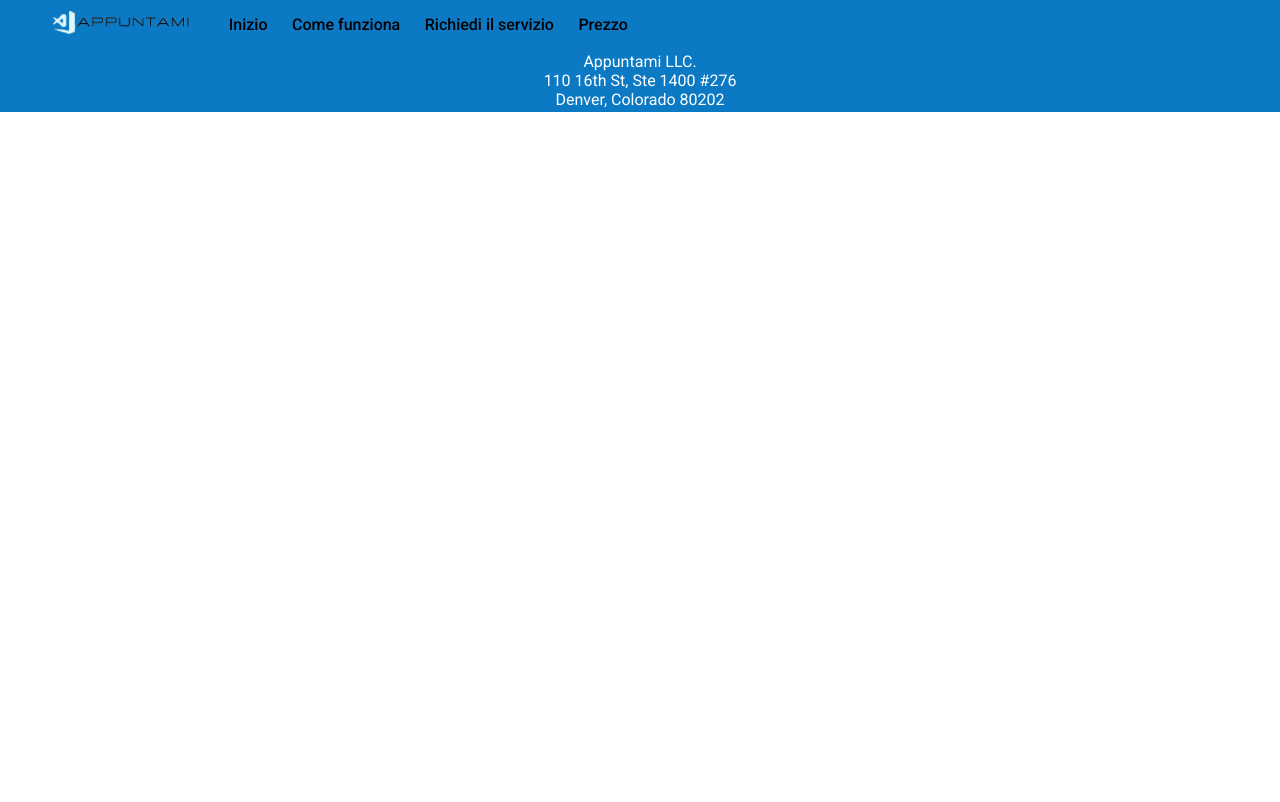
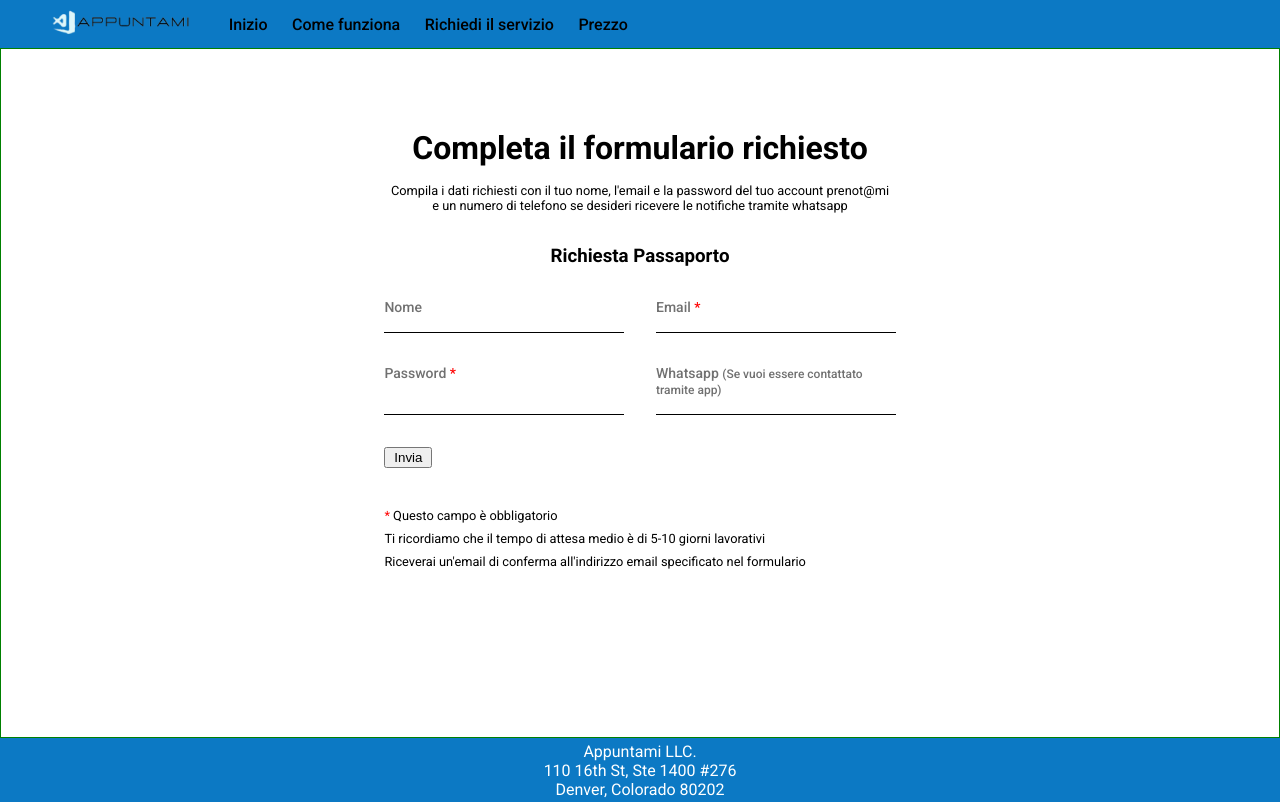
Before and after one commit to Germanilu/Prenotami, a React (Create React App) app: page /reserve-passport in a window 1280 px wide. Built offline with nearby package versions, Linux system fonts and the light colour scheme.

Commit message:
Feat: Complete both form

```diff
--- a/package.json
+++ b/package.json
@@ -7,6 +7,7 @@
     "@testing-library/jest-dom": "^5.16.5",
     "@testing-library/react": "^13.4.0",
     "@testing-library/user-event": "^13.5.0",
+    "axios": "^1.3.5",
     "react": "^18.2.0",
     "react-dom": "^18.2.0",
     "react-icons": "^4.8.0",
--- a/src/App.js
+++ b/src/App.js
@@ -4,7 +4,8 @@ import Header from './Components/Header/index.jsx';
 import Home from './Components/Home/Home.jsx';
 import ChooseService from './Components/ChooseService/';
 import Footer from '../src/Components/Footer/Footer.jsx';
-import Form from '../src/Components/Form/Form.jsx';
+import PassportForm from './Components/Form/PassportForm/Form.jsx';
+import CieForm from './Components/Form/CieForm/';
 import { BrowserRouter, Routes, Route } from 'react-router-dom';
 
 
@@ -17,7 +18,8 @@ function App() {
     <Header />
     <Routes>
       <Route path='/' element={<Home/>}/>
-      <Route path='/reserve' element={<Form/>}/>
+      <Route path='/reserve-passport' element={<PassportForm/>}/>
+      <Route path='/reserve-cie' element={<CieForm/>}/>
       <Route path='/choose-service' element={<ChooseService/>}/>
     </Routes>
     <Footer/>
--- a/src/Components/ChooseService/index.jsx
+++ b/src/Components/ChooseService/index.jsx
@@ -8,14 +8,21 @@ const ChooseService = () => {
 
     return(
         <div className="choose-service-design">
-            <h1>Scegli un servizio</h1>
+            <h1>Scegli il tipo di servizio</h1>
+            <p>Noi ci occuperemo di prenotare l'appuntamento presso il consolato</p>
             <div className="service-button-container">
 
-            <div className='reserve-button' onClick={() => navigate('/reserve')}>Passaporto</div>
-            <div className='reserve-button' onClick={() => navigate('/reserve')}>CIE</div>
+
+
+            <div className='reserve-button' onClick={() => navigate('/reserve-passport')}> Passaporto</div>
+
+
+            <div className='reserve-button' onClick={() => navigate('/reserve-cie')}> Carta d'Identità</div>
+                </div>
             </div>
 
-        </div>
+
+
     )
 }
 
--- a/src/Components/Form/Form.jsx
+++ b/src/Components/Form/CieForm/index.jsx
@@ -1,8 +1,8 @@
 import React                            from "react";
 import { useForm, ValidationError }     from "@formspree/react";
-import "./Form.scss";
+import "./index.scss";
 
-function ContactForm() {
+function CieForm() {
   const [state, handleSubmit] = useForm("mjvdajlw");
 
   return (
@@ -10,6 +10,9 @@ function ContactForm() {
       {!state.succeeded ? (
         <div className="form-design">
           <h1>Completa il formulario richiesto</h1>
+          <p>Compila i dati richiesti con il tuo nome, l'email e la password del tuo account prenot@mi </p>
+          <p>e un numero di telefono se desideri ricevere le notifiche tramite whatsapp</p>
+          <h3>Richiesta Carta d'identità </h3>
           <form onSubmit={handleSubmit} className="form">
             <div className="field">
               <label htmlFor="name">Nome</label>
@@ -42,14 +45,26 @@ function ContactForm() {
                 errors={state.errors}
               />
             </div>
+
             <div className="field">
-              <label htmlFor="Telegram">
+              <label htmlFor="cf">
+                Codice Fiscale <span className="field-description">(Obbligatorio per la richiesta su Prenot@mi)</span>  <span>*</span>
+              </label>
+              <input id="cf" type="text" name="cf" />
+              <ValidationError
+                prefix="cf"
+                field="cf"
+                errors={state.errors}
+              />
+            </div>
+            <div className="field">
+              <label htmlFor="whatsapp">
                 Whatsapp <span className="field-description">(Se vuoi essere contattato tramite app)</span>
               </label>
-              <input id="Telegram" type="text" name="Telegram" />
+              <input id="whatsapp" type="text" name="whatsapp" />
               <ValidationError
-                prefix="Telegram"
-                field="Telegram"
+                prefix="whatsapp"
+                field="whatsapp"
                 errors={state.errors}
               />
             </div>
@@ -57,7 +72,7 @@ function ContactForm() {
             <button
               type="submit"
               disabled={state.submitting}
-              className="submit-form-button"
+              className="submit-form-button cie"
             >
               Invia
             </button>
@@ -86,7 +101,5 @@ function ContactForm() {
     </>
   );
 }
-function App() {
-  return <ContactForm />;
-}
-export default App;
+
+export default CieForm
--- /dev/null
+++ b/src/Components/Form/CieForm/index.scss
@@ -0,0 +1,3 @@
+.cie{
+   grid-column: 1/1;
+}
--- /dev/null
+++ b/src/Components/Form/PassportForm/Form.jsx
@@ -0,0 +1,93 @@
+import React                            from "react";
+import { useForm, ValidationError }     from "@formspree/react";
+import "./Form.scss";
+
+function PassportForm() {
+  const [state, handleSubmit] = useForm("mjvdajlw");
+
+  return (
+    <>
+      {!state.succeeded ? (
+        <div className="form-design">
+          <h1>Completa il formulario richiesto</h1>
+          <p>Compila i dati richiesti con il tuo nome, l'email e la password del tuo account prenot@mi </p>
+          <p>e un numero di telefono se desideri ricevere le notifiche tramite whatsapp</p>
+          <h3>Richiesta Passaporto</h3>
+          <form onSubmit={handleSubmit} className="form">
+            <div className="field">
+              <label htmlFor="name">Nome</label>
+              <input id="name" type="text" name="name" />
+              <ValidationError
+                prefix="Name"
+                field="name"
+                errors={state.errors}
+              />
+            </div>
+            <div className="field">
+              <label htmlFor="email">
+                Email <span>*</span>
+              </label>
+              <input id="email" type="email" name="email" />
+              <ValidationError
+                prefix="Email"
+                field="email"
+                errors={state.errors}
+              />
+            </div>
+            <div className="field">
+              <label htmlFor="password">
+                Password <span>*</span>
+              </label>
+              <input id="password" type="text" name="password" />
+              <ValidationError
+                prefix="password"
+                field="password"
+                errors={state.errors}
+              />
+            </div>
+            <div className="field">
+              <label htmlFor="whatsapp">
+                Whatsapp <span className="field-description">(Se vuoi essere contattato tramite app)</span>
+              </label>
+              <input id="whatsapp" type="text" name="whatsapp" />
+              <ValidationError
+                prefix="whatsapp"
+                field="whatsapp"
+                errors={state.errors}
+              />
+            </div>
+
+            <button
+              type="submit"
+              disabled={state.submitting}
+              className="submit-form-button"
+            >
+              Invia
+            </button>
+          </form>
+          <div className="form-description">
+            <p>
+              <span>*</span> Questo campo è obbligatorio
+            </p>
+            <p>
+              Ti ricordiamo che il tempo di attesa medio è di 5-10 giorni
+              lavorativi
+            </p>
+            <p>
+              Riceverai un'email di conferma all'indirizzo email specificato nel
+              formulario
+            </p>
+          </div>
+        </div>
+      ) : (
+        <div className="form-design">
+            <p className="success-message">Grazie, Abbiamo ricevuto la tua richiesta!</p>
+        </div>
+      )
+
+      }
+    </>
+  );
+}
+
+export default PassportForm
--- a/src/Components/Form/Form.scss
+++ b/src/Components/Form/PassportForm/Form.scss
@@ -1,4 +1,4 @@
-@import '../../global.scss';
+@import '../../../global.scss';
 
 .form-design{
     height: 86vh;
@@ -9,6 +9,14 @@
 
     & h1{
         margin-top: 5rem;
+        margin-bottom: 1rem;
+    }
+    & p{
+        @include font($black, .8rem, 400)
+    }
+
+    & h3{
+        margin-top: 2rem;
     }
     & span{
         color: red;
--- a/src/Components/Header/index.jsx
+++ b/src/Components/Header/index.jsx
@@ -14,7 +14,7 @@ return(
             <img src={logo} alt="Logo" className='logo'  onClick={() => navigate('/')}/>
             <p onClick={() => navigate('/')}>Inizio</p>
             <a href='#howWork'>Come funziona</a>
-            <p onClick={() => navigate('/reserve')}>Richiedi il servizio</p>
+            <p onClick={() => navigate('/choose-service')}>Richiedi il servizio</p>
             <a href='#price'>Prezzo</a>
         </div>
     </div>
--- a/src/Components/Home/Home.jsx
+++ b/src/Components/Home/Home.jsx
@@ -3,6 +3,7 @@ import './Home.scss'
 import {useNavigate} from 'react-router-dom';
 import BackToTop from '../Back-to-top';
 import React, {useState} from 'react';
+import ReviewForm from '../Review/index';
 
 
 
@@ -39,6 +40,8 @@ function Home() {
         <span>ATTIVO</span>
       </div>
 
+      {/* <div><ReviewForm/></div> */}
+
       <div  className='information-box'>
         <h3 id='howWork' >Come funziona?</h3>
           <div className='information-box-text'>
--- /dev/null
+++ b/src/Components/Review/index.scss
@@ -0,0 +1,148 @@
+body{margin-top:20px;
+    background:#eee;
+    }
+    .review-list ul li .left span {
+         width: 32px;
+         height: 32px;
+         display: inline-block;
+    }
+     .review-list ul li .left {
+         flex: none;
+         max-width: none;
+         margin: 0 10px 0 0;
+    }
+     .review-list ul li .left span img {
+         border-radius: 50%;
+    }
+     .review-list ul li .right h4 {
+         font-size: 16px;
+         margin: 0;
+         display: flex;
+    }
+     .review-list ul li .right h4 .gig-rating {
+         display: flex;
+         align-items: center;
+         margin-left: 10px;
+         color: #ffbf00;
+    }
+     .review-list ul li .right h4 .gig-rating svg {
+         margin: 0 4px 0 0px;
+    }
+     .country .country-flag {
+         width: 16px;
+         height: 16px;
+         vertical-align: text-bottom;
+         margin: 0 7px 0 0px;
+         border: 1px solid #fff;
+         border-radius: 50px;
+         box-shadow: 0 1px 2px rgba(0, 0, 0, 0.2);
+    }
+     .country .country-name {
+         color: #95979d;
+         font-size: 13px;
+         font-weight: 600;
+    }
+     .review-list ul li {
+         border-bottom: 1px solid #dadbdd;
+         padding: 0 0 30px;
+         margin: 0 0 30px;
+    }
+     .review-list ul li .right {
+         flex: auto;
+    }
+     .review-list ul li .review-description {
+         margin: 20px 0 0;
+    }
+     .review-list ul li .review-description p {
+         font-size: 14px;
+         margin: 0;
+    }
+     .review-list ul li .publish {
+         font-size: 13px;
+         color: #95979d;
+    }
+
+    .review-section h4 {
+         font-size: 20px;
+         color: #222325;
+         font-weight: 700;
+    }
+     .review-section .stars-counters tr .stars-filter.fit-button {
+         padding: 6px;
+         border: none;
+         color: #4a73e8;
+         text-align: left;
+    }
+     .review-section .fit-progressbar-bar .fit-progressbar-background {
+         position: relative;
+         height: 8px;
+         background: #efeff0;
+         -webkit-box-flex: 1;
+         -ms-flex-positive: 1;
+         flex-grow: 1;
+         box-shadow: 0 1px 2px rgba(0, 0, 0, 0.2);
+         background-color: #ffffff;
+        ;
+         border-radius: 999px;
+    }
+     .review-section .stars-counters tr .star-progress-bar .progress-fill {
+         background-color: #ffb33e;
+    }
+     .review-section .fit-progressbar-bar .progress-fill {
+         background: #2cdd9b;
+         background-color: rgb(29, 191, 115);
+         height: 100%;
+         position: absolute;
+         left: 0;
+         z-index: 1;
+         border-radius: 999px;
+    }
+     .review-section .fit-progressbar-bar {
+         display: flex;
+         align-items: center;
+    }
+     .review-section .stars-counters td {
+         white-space: nowrap;
+    }
+     .review-section .stars-counters tr .progress-bar-container {
+         width: 100%;
+         padding: 0 10px 0 6px;
+         margin: auto;
+    }
+     .ranking h6 {
+         font-weight: 600;
+         padding-bottom: 16px;
+    }
+     .ranking li {
+         display: flex;
+         justify-content: space-between;
+         color: #95979d;
+         padding-bottom: 8px;
+    }
+     .review-section .stars-counters td.star-num {
+         color: #4a73e8;
+    }
+     .ranking li>span {
+         color: #62646a;
+         white-space: nowrap;
+         margin-left: 12px;
+    }
+     .review-section {
+         border-bottom: 1px solid #dadbdd;
+         padding-bottom: 24px;
+         margin-bottom: 34px;
+         padding-top: 64px;
+    }
+     .review-section select, .review-section .select2-container {
+         width: 188px !important;
+         border-radius: 3px;
+    }
+    ul, ul li {
+        list-style: none;
+        margin: 0px;
+    }
+    .helpful-thumbs, .helpful-thumb {
+        display: flex;
+        align-items: center;
+        font-weight: 700;
+    }
```
Also changed, not shown: src/Components/ChooseService/index.scss (+13 -4 lines), src/Components/Review/index.jsx (added, +13 -0 lines), 1 other file (tests, documents, lock files or other folders).
